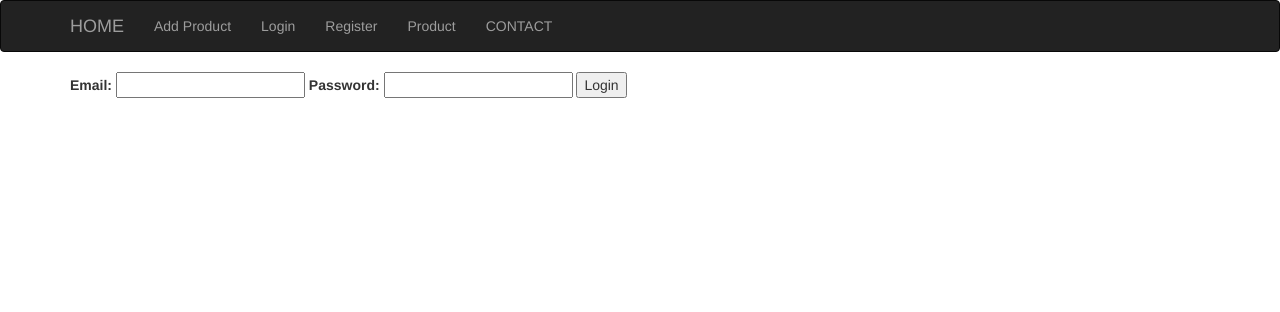
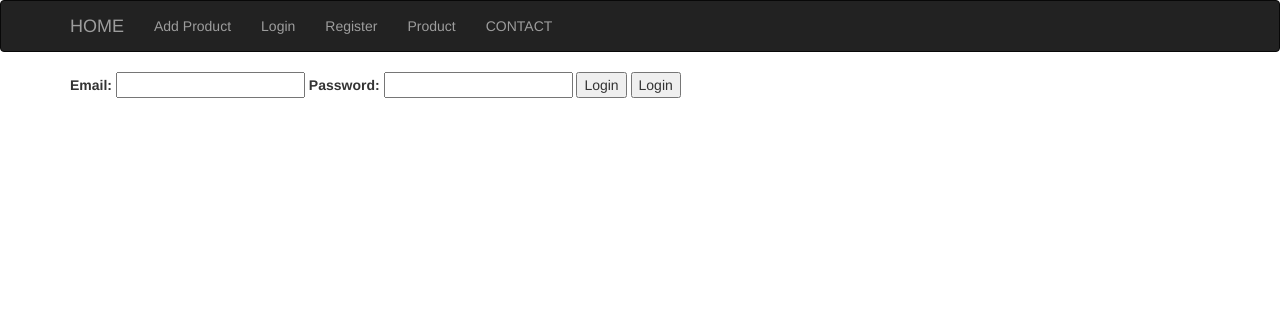
Before and after one commit to hungbsaf200040/hungbsaf200040, a Symfony app: template templates/dashboard/index.html.twig in a window 1280 px wide. Shown: the top 312 px of the page. Run offline with Twig, Linux system fonts and the light colour scheme; the template is opened without the code that fills it, so the values that code supplies are empty; some libraries are stand-ins or nearby versions.

Commit message:
upload lan 3

```diff
--- a/templates/dashboard/index.html.twig
+++ b/templates/dashboard/index.html.twig
@@ -12,6 +12,7 @@
         <label for="password">Password:</label>
         <input type="password" id="password" name="_password"/>
         <button type="submit">Login</button>
+        <button type="submit">Login</button>
     </form>
 
 {% endblock %}
```
